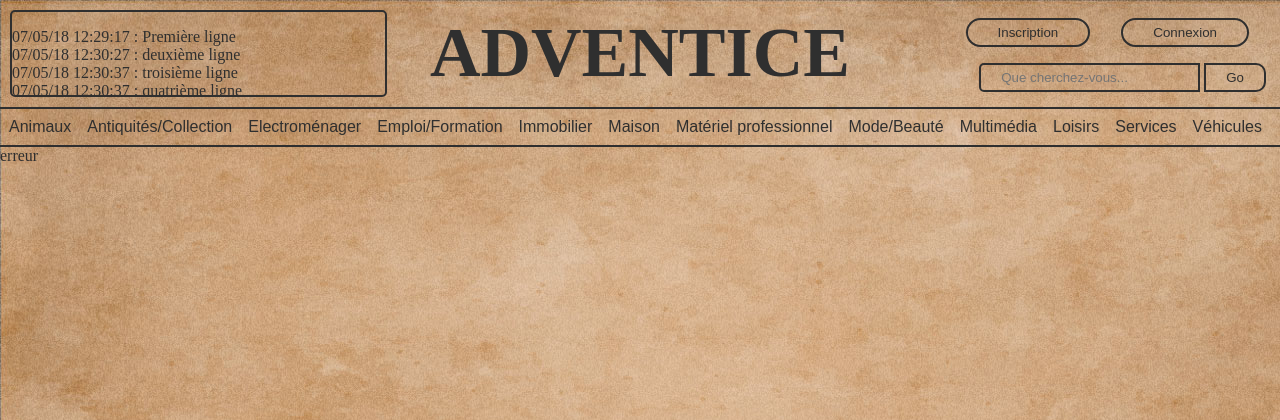
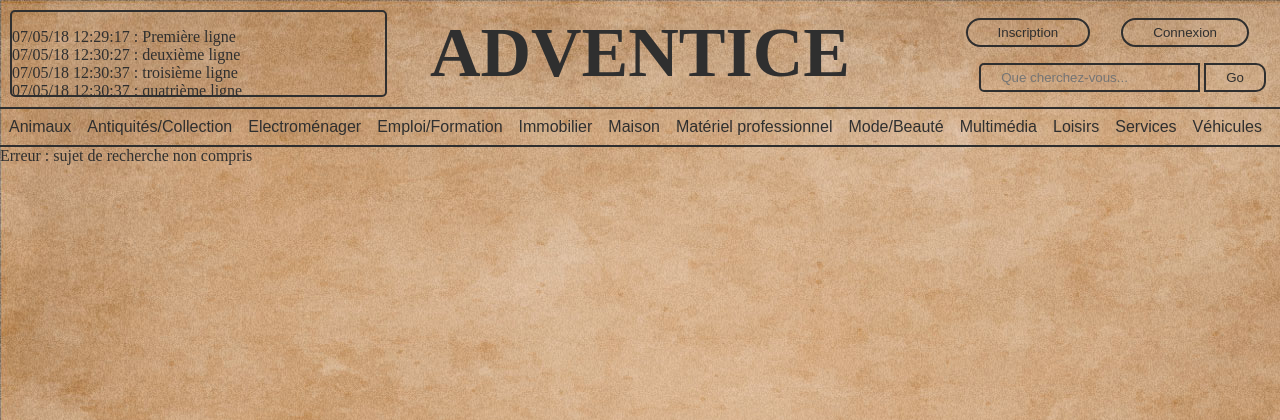
Before and after one commit to dylan7581/Final_L1_WebSite, a PHP site: page /Recherche.php in a window 1280 px wide. Shown: the top 420 px of the page. Run offline with PHP 8.4, Linux system fonts and the light colour scheme.

Commit message:
Update Recherche.php

```diff
--- a/Recherche.php
+++ b/Recherche.php
@@ -47,7 +47,7 @@
   else if(isset($_POST['searchbar'])){
     $category = $_POST['searchbar'];
   } else {
-    echo "erreur";
+    echo "Erreur : sujet de recherche non compris";
   }
   if(isset($category)){
     include("sql_connect.php");
```
